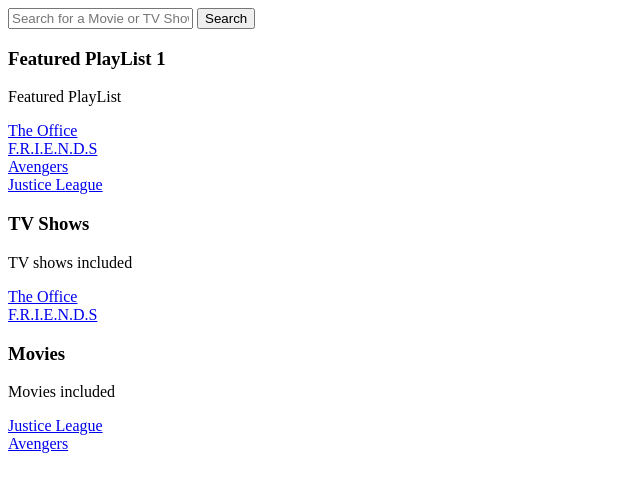
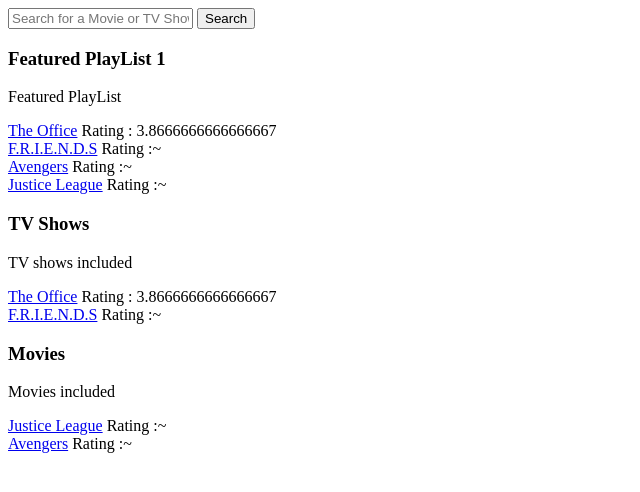
Before and after one commit to AnkitM18-tech/DjangoFlix, a Django app: page / in a window 1280 px wide. Shown: the top 492 px of the page, without its empty margins (0-640 px from the left). Run offline with Django 3.2, Linux system fonts and the light colour scheme; data comes from the database, SQL or seed files in the repository.

Commit message:
added rating

```diff
--- a/src/templates/playlists/cards/movie.html
+++ b/src/templates/playlists/cards/movie.html
@@ -1,3 +1,5 @@
+{% load rating %}
 <div>
     <a href="{{ movie.get_absolute_url }}">{{ movie }}</a>
+    {% rating object=movie rating_only=True %}
 </div>
--- a/src/templates/playlists/cards/show.html
+++ b/src/templates/playlists/cards/show.html
@@ -1,3 +1,5 @@
+{% load rating %}
 <div>
     <a href="{{ show.get_absolute_url }}">{{ show }}</a>
+    {% rating object=show rating_only=True %}
 </div>
--- a/src/templates/playlists/movie_detail.html
+++ b/src/templates/playlists/movie_detail.html
@@ -1,5 +1,5 @@
 {% extends "base.html"  %}
-
+{% load rating %}
 {% block head_title %}
 
     {{ object.title }} /
@@ -11,7 +11,10 @@
 {% block content %}
 
     <h1>{{ object.title }}</h1>
+    <div>{% rating object=object %}</div>
+    <div>
     <li>{{ object.slug }} {{ object.get_short_display  }} {{ object.id }}</li>
     {% include 'videos/embed.html' with video_id=object.get_video_id %}
+    </div>
 
 {% endblock content %}
--- a/src/templates/playlists/tvshow_detail.html
+++ b/src/templates/playlists/tvshow_detail.html
@@ -1,5 +1,5 @@
 {% extends "base.html"  %}
-
+{% load rating %}
 {% block head_title %}
 
     {{ object.title }} /
@@ -11,6 +11,8 @@
 {% block content %}
 
     <h1>{{ object.title }}</h1>
+    <div>{% rating object=object %}</div>
+    <div>
     <li>{{ object.slug }} {{ object.get_short_display  }}</li>
 
     <h3>Trailer</h3>
@@ -19,5 +21,5 @@
     {% for season in object.seasons %}
         <li>{{ forloop.counter }} : <a href="{{ season.get_absolute_url }}">{{ season.title }}</a></li>
     {% endfor %}
-
+    </div>
 {% endblock content %}
```
